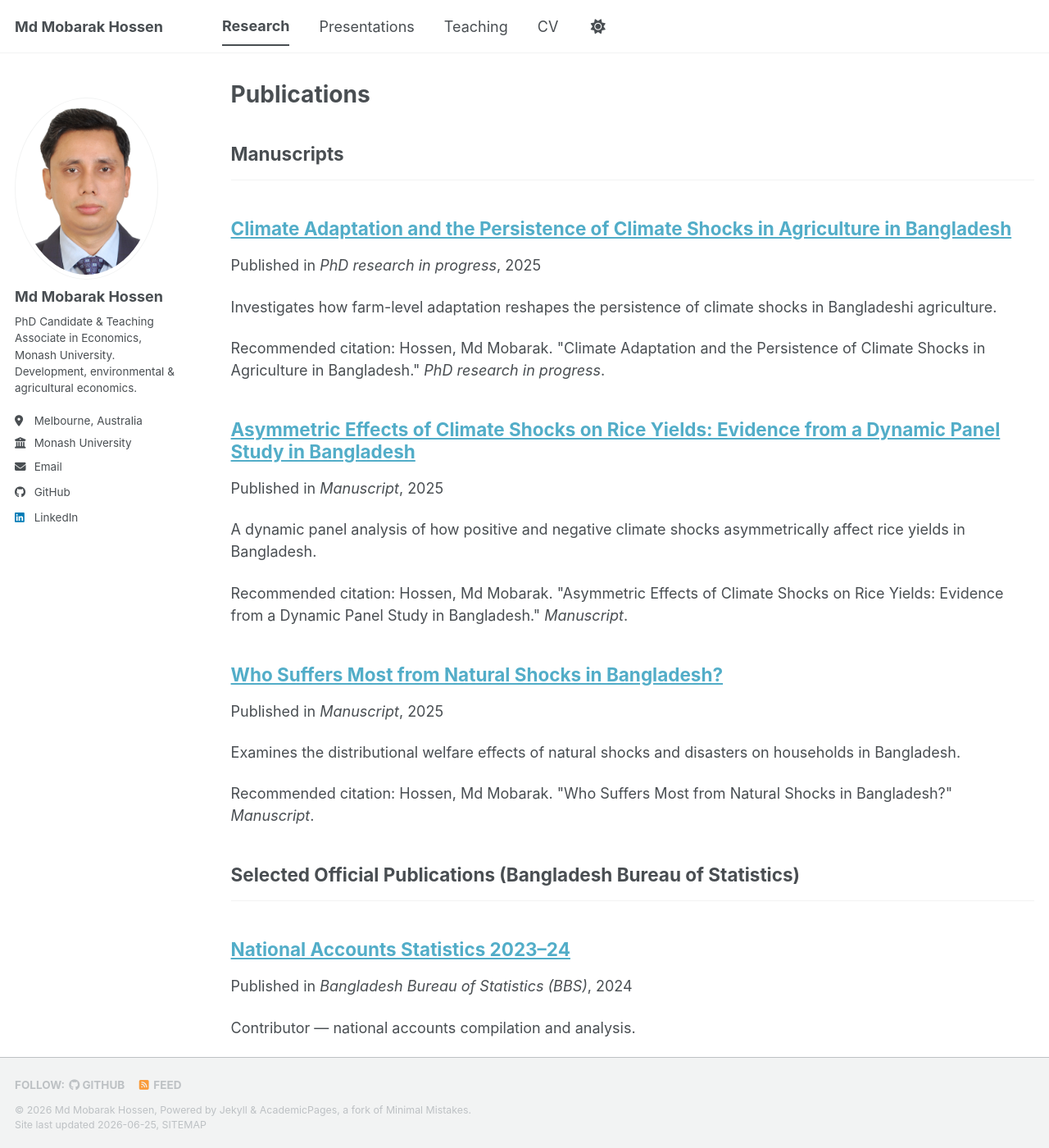
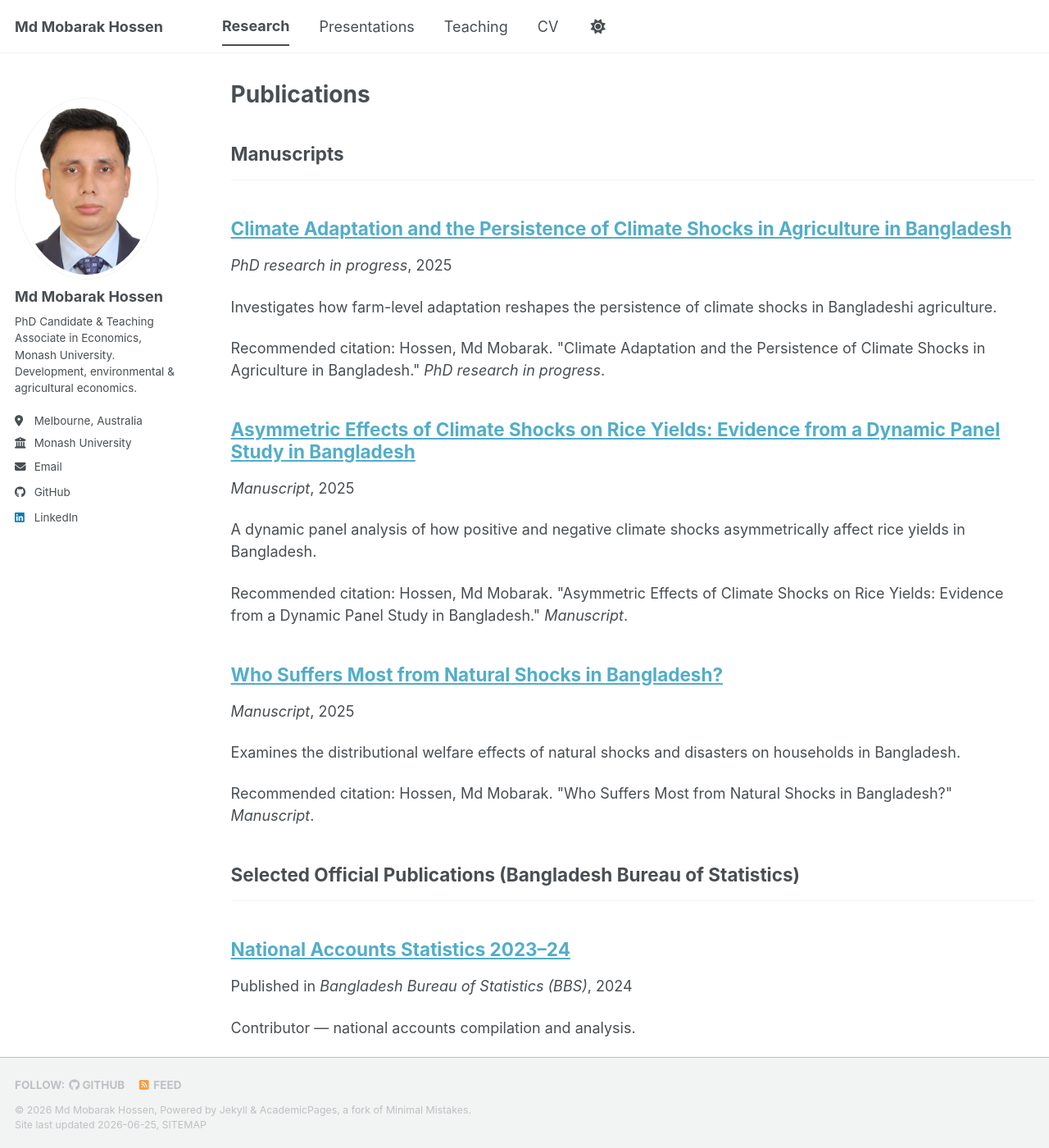
Before and after one commit to mmobarakhossen/mmobarakhossen.github.io, a Jekyll site: the page built from _pages/publications.html, in a window 1280 px wide and 1400 px high. Shown: the whole window at 82% size. Built offline with Jekyll 4.4.1, drawn with Linux system fonts in a browser that asks for light colours; a style sheet for code colours, icons or effects is not loaded.

Commit message:
Do not label manuscripts as published

```diff
--- a/_includes/archive-single.html
+++ b/_includes/archive-single.html
@@ -41,7 +41,11 @@
         {% if post.collection == 'teaching' %}
           <p> {{ post.type }}, <i>{{ post.venue }}</i>, {{ post.date | default: "1900-01-01" | date: "%Y" }} </p>
         {% elsif post.collection == 'publications' %}
-          <p>Published in <i>{{ post.venue }}</i>, {{ post.date | default: "1900-01-01" | date: "%Y" }} </p>
+          {% if post.category == 'working_papers' %}
+            <p><i>{{ post.venue }}</i>, {{ post.date | default: "1900-01-01" | date: "%Y" }} </p>
+          {% else %}
+            <p>Published in <i>{{ post.venue }}</i>, {{ post.date | default: "1900-01-01" | date: "%Y" }} </p>
+          {% endif %}
         {% elsif post.date %}
          <p class="page__date"><strong><i class="fa fa-fw fa-calendar" aria-hidden="true"></i> {{ site.data.ui-text[site.locale].date_label | default: "Published:" }}</strong> <time datetime="{{ post.date | default: "1900-01-01" | date_to_xmlschema }}">{{ post.date | default: "1900-01-01" | date: "%B %d, %Y" }}</time></p>
         {% endif %}
--- a/_layouts/single.html
+++ b/_layouts/single.html
@@ -36,6 +36,8 @@ layout: default
 
         {% if page.collection == 'teaching' %}
           <p> {{ page.type }}, <i>{{ page.venue }}</i>, {{ page.date | default: "1900-01-01" | date: "%Y" }} </p>
+        {% elsif page.collection == 'publications' and page.category == 'working_papers' %}
+          <p><i>{{ page.venue }}</i>, {{ page.date | default: "1900-01-01" | date: "%Y" }} </p>
         {% elsif page.venue and page.date %}
           <p>Published in <i>{{ page.venue }}</i>, {{ page.date | default: "1900-01-01" | date: "%Y" }} </p>
         {% elsif page.date %}
```
